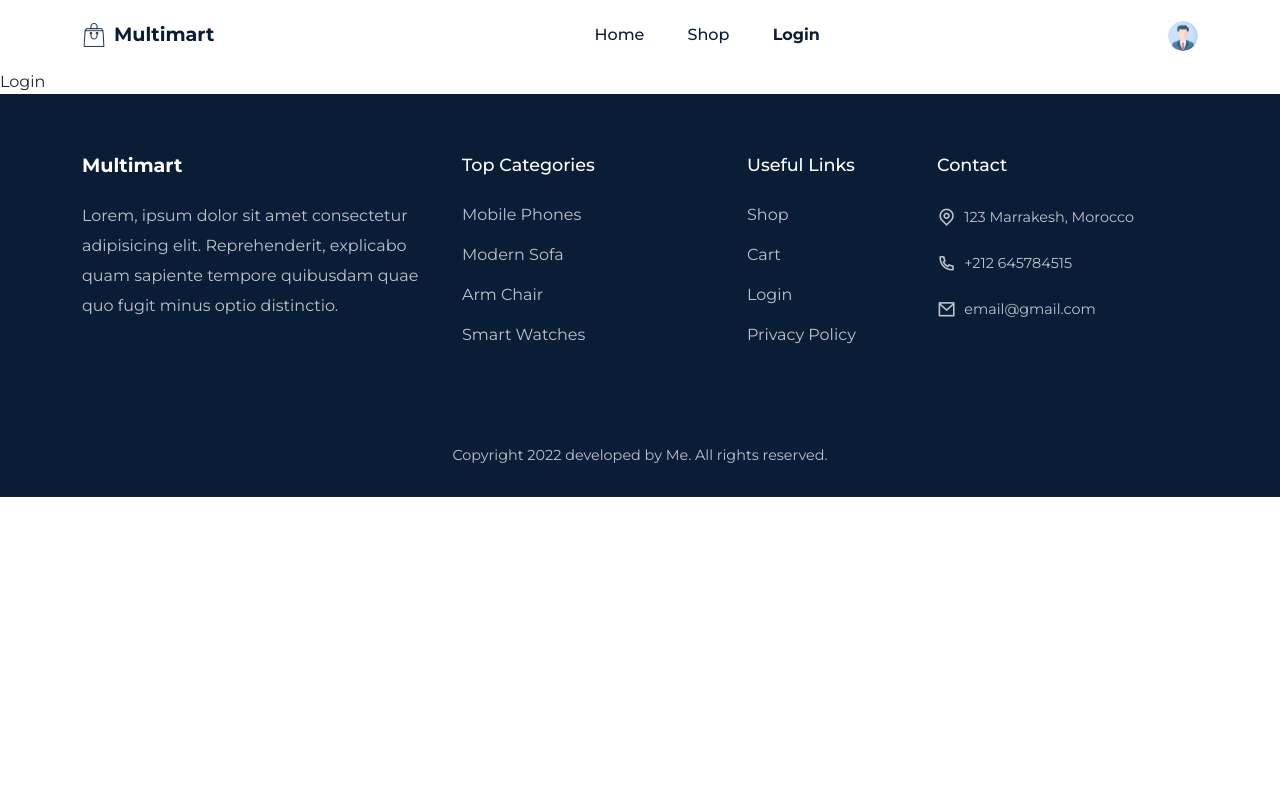
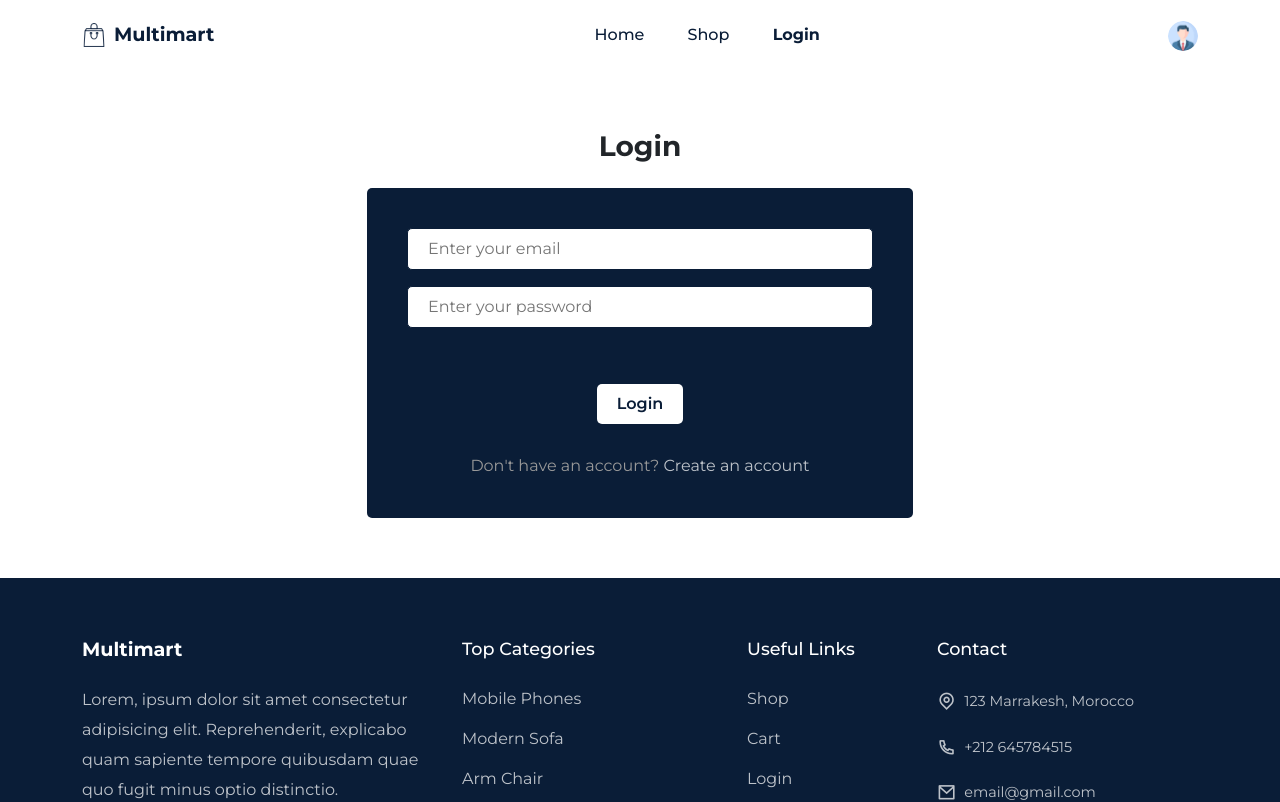
Before and after one commit to Bouaskaoun/aliaaf-test, a React (Create React App) app: page /login in a window 1280 px wide. Shown: the top 802 px of the page. Built offline with nearby package versions, Linux system fonts and the light colour scheme.

Commit message:
add the Login component

```diff
--- a/src/pages/Login.jsx
+++ b/src/pages/Login.jsx
@@ -1,8 +1,40 @@
-import React from 'react'
+import React from 'react';
+import { Container, Row, Col, Form, FormGroup } from 'reactstrap';
+import Helmet from '../components/Helmet/Helmet';
+import { Link } from 'react-router-dom';
+
+import '../styles/login.css'
 
 const Login = () => {
+
   return (
-    <div>Login</div>
+    <Helmet title='Login'>
+      <section>
+        <Container>
+          <Row>
+          <Col lg='6' className='m-auto text-center'>
+            <h3 className='fw-bold mb-4'>Login</h3>
+            <Form className='auth__form'>
+              <FormGroup className='form__group'>
+                <input
+                  type='email'
+                  placeholder='Enter your email'
+                />
+              </FormGroup>
+              <FormGroup className='form__group'>
+                <input
+                  type='password'
+                  placeholder='Enter your password'
+                />
+              </FormGroup>
+              <button type='submit' className='buy__btn auth__btn'>Login</button>
+              <p>Don't have an account? <Link to='/signup'>Create an account</Link></p>
+            </Form>
+          </Col>
+          </Row>
+        </Container>
+      </section>
+    </Helmet>
   )
 }
 
--- a/src/styles/login.css
+++ b/src/styles/login.css
@@ -18,6 +18,13 @@
     color: rgba(255, 255, 255, 0.735);
 }
 
+.form__group input {
+    width: 100%;
+    border: 1px solid var(--primary-color);
+    border-radius: 5px;
+    padding: 8px 20px;
+}
+
 .auth__form input[type='file'] {
     color: #fff;
     cursor: pointer;
```
